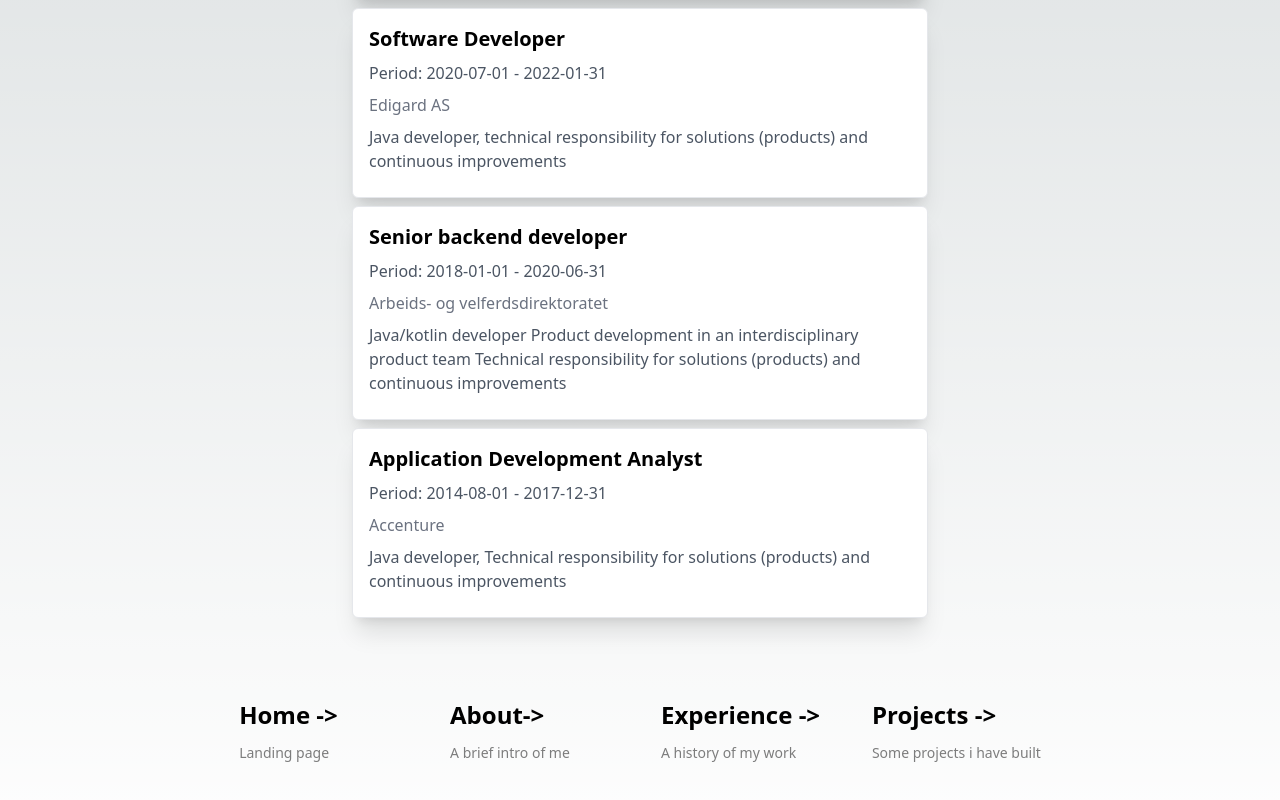
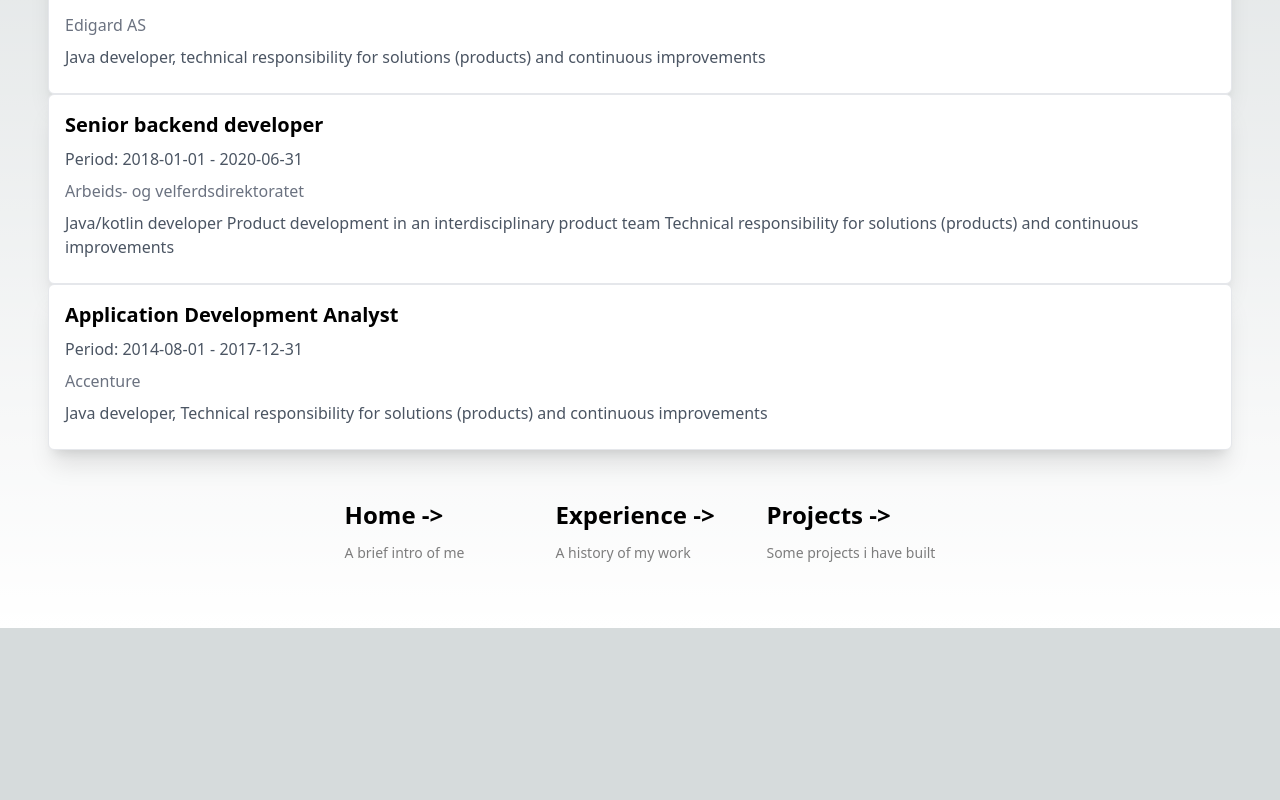
Before and after one commit to MikAoJk/MikAoJk.github.io, a Next.js app: page /experience in a window 1280 px wide. Shown: the part 438-1238 px from the top of the page. After the commit the page ends 1066 px from the top, so only its background shows below. Built offline with nearby package versions, Linux system fonts and the light colour scheme.

Commit message:
Small clean up of styles

```diff
--- a/src/components/Footer/Footer.tsx
+++ b/src/components/Footer/Footer.tsx
@@ -2,7 +2,7 @@ import Link from "next/link";
 
 const Footer = () => {
 
-    return <div className="mb-32 grid text-center lg:mb-0 lg:grid-cols-4 lg:text-left">
+    return <div className="mb-32 grid text-center lg:mb-0 lg:grid-cols-3 lg:text-left">
         <Link
             href="/"
             className="group rounded-lg border border-transparent px-5 py-4 transition-colors hover:border-gray-300 hover:bg-gray-100 hover:dark:border-neutral-700 hover:dark:bg-neutral-800/30"
@@ -10,22 +10,6 @@ const Footer = () => {
         >
             <h2 className={`mb-3 text-2xl font-semibold`}>
                 Home{' '}
-                <span className="inline-block transition-transform group-hover:translate-x-1 motion-reduce:transform-none">
-              -&gt;
-            </span>
-            </h2>
-            <p className={`m-0 max-w-[30ch] text-sm opacity-50`}>
-                Landing page
-            </p>
-        </Link>
-
-        <Link
-            href="/about"
-            className="group rounded-lg border border-transparent px-5 py-4 transition-colors hover:border-gray-300 hover:bg-gray-100 hover:dark:border-neutral-700 hover:dark:bg-neutral-800 hover:dark:bg-opacity-30"
-            rel="noopener noreferrer"
-        >
-            <h2 className={`mb-3 text-2xl font-semibold`}>
-                About{''}
                 <span className="inline-block transition-transform group-hover:translate-x-1 motion-reduce:transform-none">
               -&gt;
             </span>
--- a/src/pages/about.tsx
+++ /dev/null
@@ -1,41 +0,0 @@
-import Image from "next/image";
-import Footer from "@/components/Footer/Footer";
-import {NextPage} from "next";
-import React from "react";
-
-const About: NextPage = () => {
-    return (
-        <main className="flex min-h-screen flex-col items-center justify-between p-24">
-            <div
-                className="relative flex place-items-center">
-                <Image
-                    className="relative dark:drop-shadow-[0_0_0.3rem_#ffffff70] "
-                    src="/1603092514073.jpeg"
-                    alt="image of me"
-                    width={300}
-                    height={37}
-                    priority
-                />
-            </div>
-
-            <div className="text-xl mb-16 grid text-center">
-                <p>Hello, I&apos;m Joakim Taule Kartveit <br/>
-                I&apos;m a dad and husband <br/>
-                I&apos;m working as a developer at
-                <a className="font-medium hover:underline" href="https://nav.no"
-                >NAV</a> <br/>
-                I&apos;m based in Norway, Kristiansand. <br/>
-                I like to play soccer sometimes <br/>
-                Current OS is Linux <br/>
-                Love Open Source Software <br/>
-                How to reach me at: {" "}
-                    <a href={`mailto:joakimkartveit@gmail.com`}
-                    >joakimkartveit@gmail.com </a>
-                </p>
-            </div>
-
-            <Footer/>
-        </main>
-    )
-}
-export default About
--- a/src/pages/experience.tsx
+++ b/src/pages/experience.tsx
@@ -4,11 +4,11 @@ import {ExperienceCard} from "@/components/ExperienceCard/ExperienceCard";
 
 const Experience: NextPage = () => {
     return (
-        <main className="flex min-h-screen flex-col items-center justify-between p-24">
+        <main className="flex min-h-screen flex-col items-center justify-between p-12">
             <h1 className="text-5xl md:text-8xl font-bold py-15 text-center md:text-left mb-8">
                 Experience
             </h1>
-            <div className="grid grid-cols-0 max-w-xl mx-auto pt-15 space-y-2 mb-16">
+            <div className="mb-8">
                 {experience.map((experience, idx) => (
                     <>
                         <ExperienceCard
--- a/src/pages/index.tsx
+++ b/src/pages/index.tsx
@@ -16,8 +16,21 @@ export default function Home() {
                     priority
                 />
             </div>
+
             <div className="text-xl mb-16 grid text-center">
-                <h1>I&apos;m Joakim Taule Kartveit and this is my personal website</h1>
+                <p>Hello, I&apos;m Joakim Taule Kartveit <br/>
+                    I&apos;m a dad and husband <br/>
+                    I&apos;m working as a developer at
+                    <a className="font-medium hover:underline" href="https://nav.no"
+                    >NAV</a> <br/>
+                    I&apos;m based in Norway, Kristiansand. <br/>
+                    I like to play soccer sometimes <br/>
+                    Current OS is Linux <br/>
+                    Love Open Source Software <br/>
+                    How to reach me at: {" "}
+                    <a href={`mailto:joakimkartveit@gmail.com`}
+                    >joakimkartveit@gmail.com </a>
+                </p>
             </div>
 
             <Footer/>
--- a/src/pages/projects.tsx
+++ b/src/pages/projects.tsx
@@ -6,11 +6,11 @@ import React from "react";
 
 const Projects: NextPage = () => {
     return (
-        <main className="flex min-h-screen flex-col items-center justify-between p-24">
+        <main className="flex min-h-screen flex-col items-center justify-between p-12">
             <h1 className="text-5xl md:text-8xl font-bold py-15 text-center md:text-left mb-8">
                 Projects
             </h1>
-            <div className="grid grid-cols-0 max-w-xl mx-auto pt-15 space-y-2 mb-16">
+            <div className="mb-8">
                 {projects.map((projects, idx) => (
                     <>
                         <ProjectCard
@@ -21,9 +21,9 @@ const Projects: NextPage = () => {
                         />
                     </>
                 ))}
-                <p>The rest of mye projects can be found on my:
+                <p>The rest of mye projects can be found on my: &nbsp;
                     <a href={"https://github.com/MikAoJk?tab=repositories"} className="font-medium hover:underline">
-                        {" GitHub repositories"}
+                        {"GitHub repositories"}
                     </a>
                 </p>
             </div>
```
